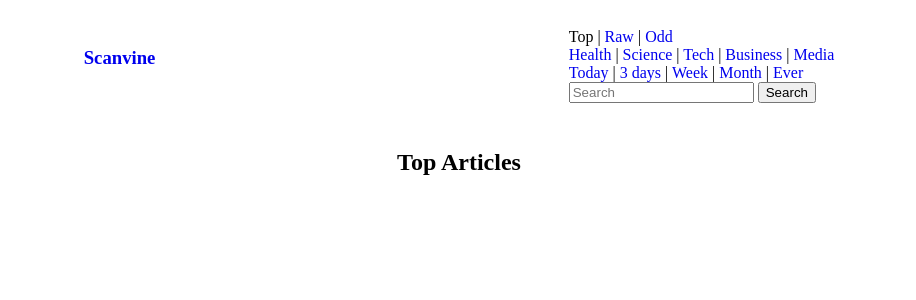
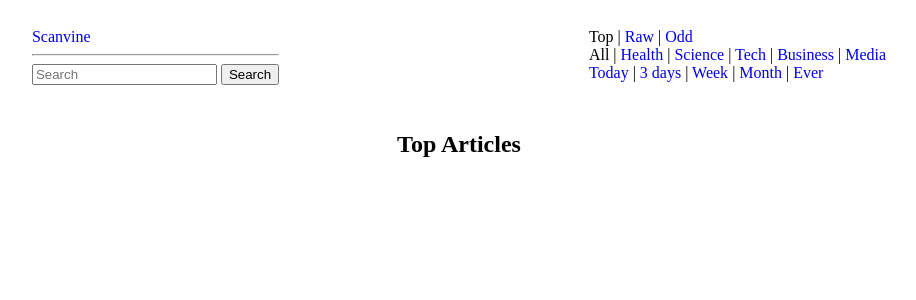
Before and after one commit to rezendi/scanvine, a Django app: page /main/ in a window 1280 px wide. Shown: the top 300 px of the page, without its empty margins (181-1097 px from the left). Run offline with Django 3.2, Linux system fonts and the light colour scheme; data that the repository does not hold is empty; parts of the project's set-up code (start-up, migrations or seed data) failed here and were passed over.

Commit message:
minor tweaks

```diff
--- a/templates/main/index.html
+++ b/templates/main/index.html
@@ -8,10 +8,17 @@ a {
 header {
     display:flex;
     justify-content:space-around;
+    align-content:flex-start;
     padding:20px 50px 10px 50px;
 }
 
-content {
+#home {
+    display:flex;
+    flex-direction:column;
+    align-content:center;
+}
+
+main {
     display:flex;
     justify-content:space-around;
 }
@@ -60,7 +67,16 @@ article {
     </head>
     <body>
         <header>
-            <H3><a href="/">Scanvine</a></H3>
+            <div id="home">
+                <a href="/">Scanvine</a>
+                <div id="search">
+                    <hr/>
+                    <form>
+                        <input type="search" placeholder="Search" name="search" value="{{search}}">
+                        <button type="submit">Search</button>
+                    </form>
+                </div>
+            </div>
             <div id="filter-menu">
                 <div id="filter-scoring">
                     <span class="scoring">{% if category == 'Top' %}Top{%else %}<a href="/main/">Top</a>{% endif %}</span> |
@@ -68,6 +84,7 @@ article {
                     <span class="scoring">{% if category == 'Odd' %}Odd{%else %}<a href="/main/">Odd</a>{% endif %}</span>
                 </div>
                 <div id="filter-category">
+                    <span class="category">All</span> |
                     <span class="category"><a href="/main/category/health">Health</a></span> |
                     <span class="category"><a href="/main/category/science">Science</a></span> |
                     <span class="category"><a href="/main/category/tech">Tech</a></span> |
@@ -81,21 +98,13 @@ article {
                     <span class="timing"><a href="/">Month</a></span> |
                     <span class="timing"><a href="/">Ever</a></span>
                 </div>
-                <div id="filter-search">
-                    <form>
-                        <input type="search" placeholder="Search" name="search" value="{{search}}">
-                        <button type="submit">Search</button>
-                    </form>
-                </div>
             </div>
-                </section>
-            </content>
         </header>
 
-        <content>
+        <main>
             <section>
         <H2>{{category}} Articles</H2>
-        <div id="article-list">
+        <div class="article-list">
             {% for article in articles %}
             <article>
                 <a class="article-title" href="{{article.url}}">{{article.title|truncatechars:94}}</a>
@@ -114,6 +123,8 @@ article {
             </article>
             {% endfor %}
         </div>
+            </section>
+        </main>
 
         <footer>
         </footer>
```
